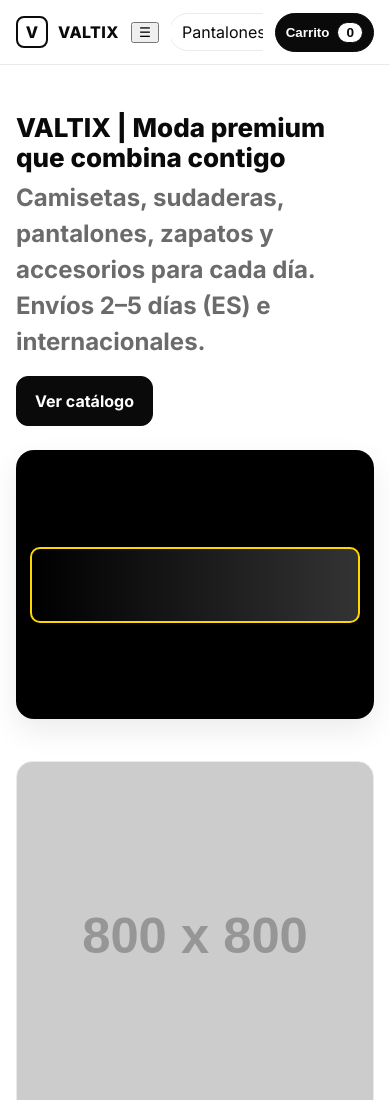
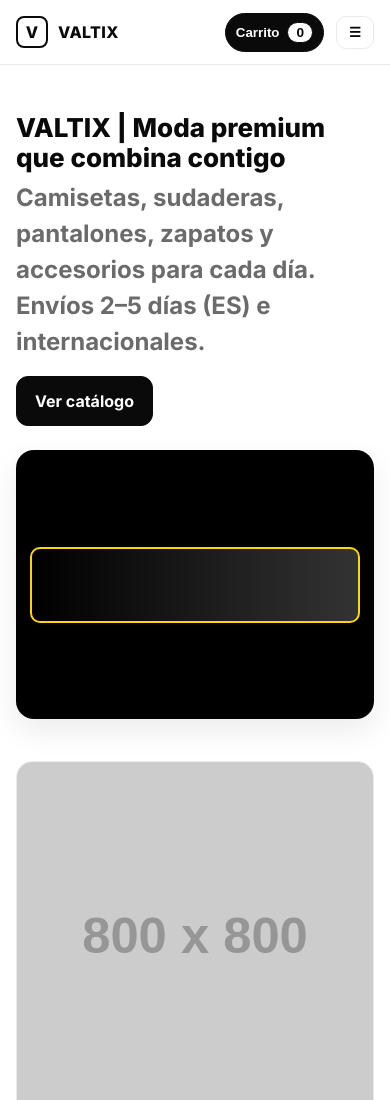
Before and after one commit to adrianrs928222/VALTIXSHOP, a plain HTML site: page docs/index.html in a window 390 px wide. Shown: the top 1100 px of the page. Drawn offline with Linux system fonts and the light colour scheme; placeholder pictures from the web are drawn by us.

Commit message:
style.css

```diff
--- a/docs/style.css
+++ b/docs/style.css
@@ -11,7 +11,7 @@
 
 /* Header */
 .header{position:sticky;top:0;z-index:50;background:rgba(255,255,255,.92);backdrop-filter:saturate(180%) blur(8px);border-bottom:1px solid var(--border)}
-.header-inner{display:flex;align-items:center;gap:12px;height:64px}
+.header-inner{display:flex;align-items:center;gap:12px;height:64px;position:relative}
 .brand{display:flex;align-items:center;gap:10px;font-weight:800}
 .brand-logo{width:32px;height:32px;border-radius:8px;border:2px solid var(--fg);display:grid;place-items:center;font-weight:800}
 .brand-name{letter-spacing:.4px}
@@ -20,6 +20,18 @@
 .nav a:hover{border-color:var(--fg)}
 .cart-btn{margin-left:auto;display:flex;align-items:center;gap:8px;border:1px solid var(--fg);background:var(--fg);color:#fff;padding:8px 12px;border-radius:999px;cursor:pointer;font-weight:700}
 .cart-count{background:#fff;color:var(--fg);border:1px solid var(--fg);padding:2px 8px;border-radius:999px;font-weight:700;font-size:.85rem}
+
+/* Botón menú (móvil) */
+.menu-toggle{
+  display:none;
+  background:none;
+  border:1px solid var(--border);
+  color:var(--fg);
+  padding:8px 12px;
+  border-radius:10px;
+  cursor:pointer;
+  font-weight:700;
+}
 
 /* Hero */
 .hero{padding:48px 0 24px}
@@ -91,6 +103,18 @@
   .hero-inner{grid-template-columns:1fr}
   .grid{grid-template-columns:repeat(3,minmax(0,1fr))}
 }
+@media (max-width:900px){
+  .menu-toggle{display:block; order:2}
+  .nav{
+    position:absolute;
+    top:64px; right:16px; left:16px;
+    background:#fff; border:1px solid var(--border);
+    border-radius:14px; box-shadow:var(--shadow);
+    padding:12px; display:none; flex-direction:column; gap:10px; z-index:60;
+  }
+  .nav a{border-radius:10px; border:1px solid var(--border); padding:10px 12px}
+  .nav.show{display:flex}
+}
 @media (max-width:720px){
   .grid{grid-template-columns:repeat(2,minmax(0,1fr))}
 }
```
